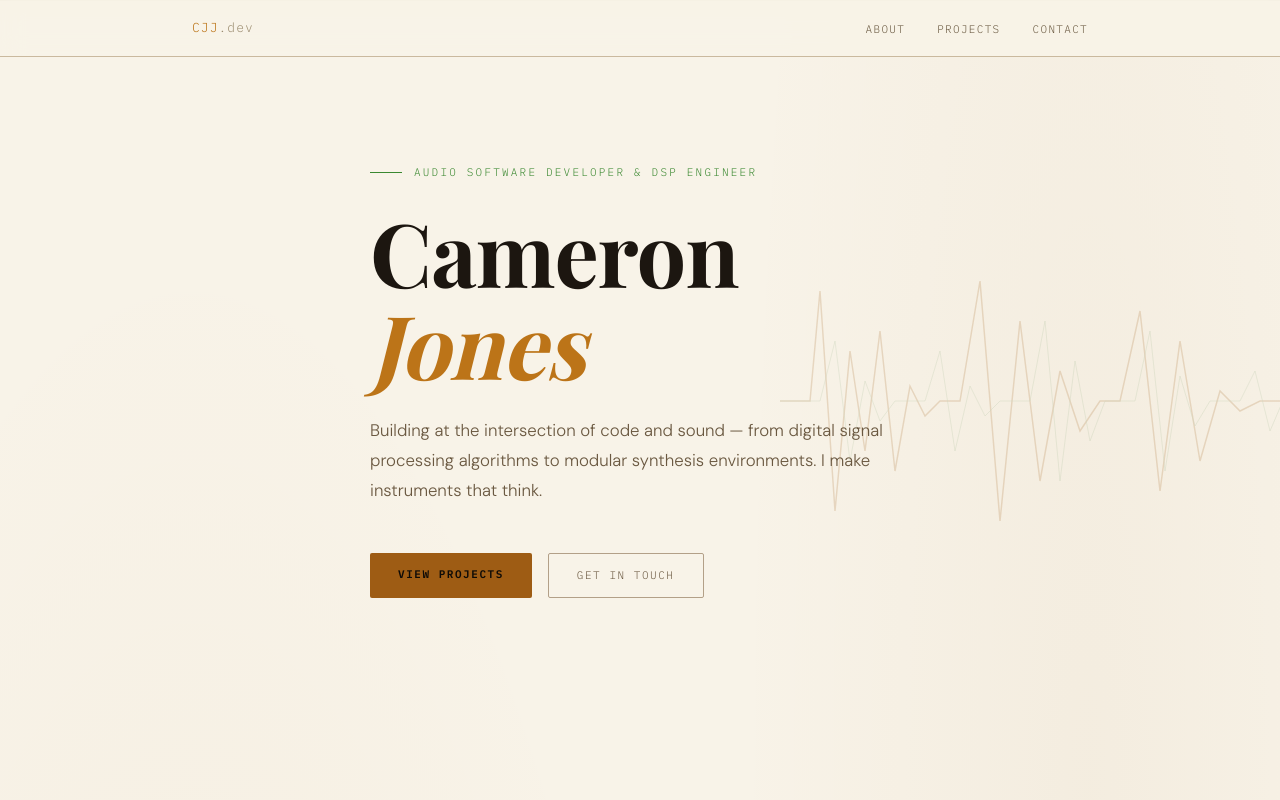
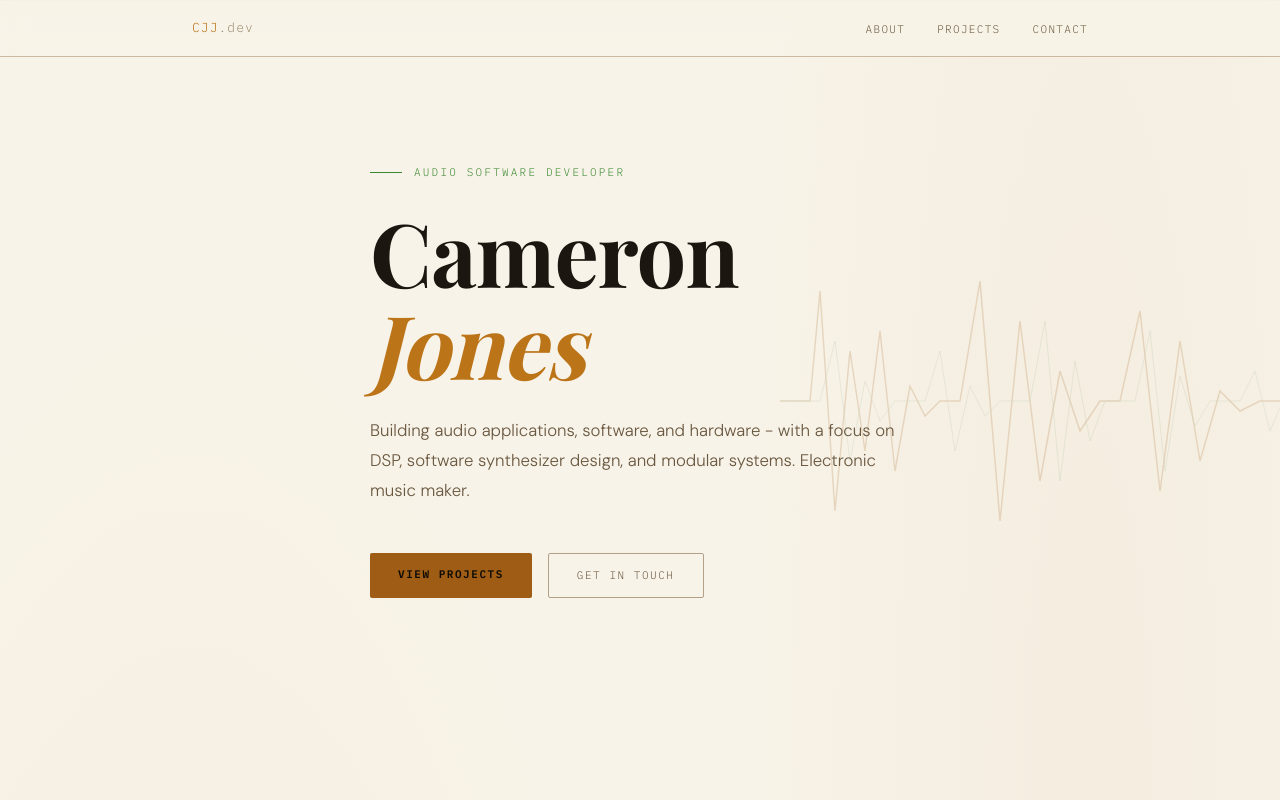
Before and after one commit to JamCones/JamCones.github.io, a website: page index.html in a window 1280 px wide. Shown: the top 800 px of the page. Drawn offline with nearby package versions, Linux system fonts and the light colour scheme; a web font is replaced by a local one.

Commit message:
Update hero text

```diff
--- a/index.html
+++ b/index.html
@@ -730,11 +730,11 @@
 
   <div class="container">
     <div class="hero-content">
-      <p class="hero-eyebrow fade-up">Audio Software Developer &amp; DSP Engineer</p>
+      <p class="hero-eyebrow fade-up">Audio Software Developer</p>
       <h1 class="fade-up delay-1">Cameron<br><em>Jones</em></h1>
       <p class="hero-desc fade-up delay-2">
-        Building at the intersection of code and sound — from digital signal processing
-        algorithms to modular synthesis environments. I make instruments that think.
+        Building audio applications, software, and hardware - with a focus on DSP,
+        software synthesizer design, and modular systems. Electronic music maker.
       </p>
       <div class="hero-cta fade-up delay-3">
         <a href="#projects" class="btn btn-primary">View Projects</a>
```
